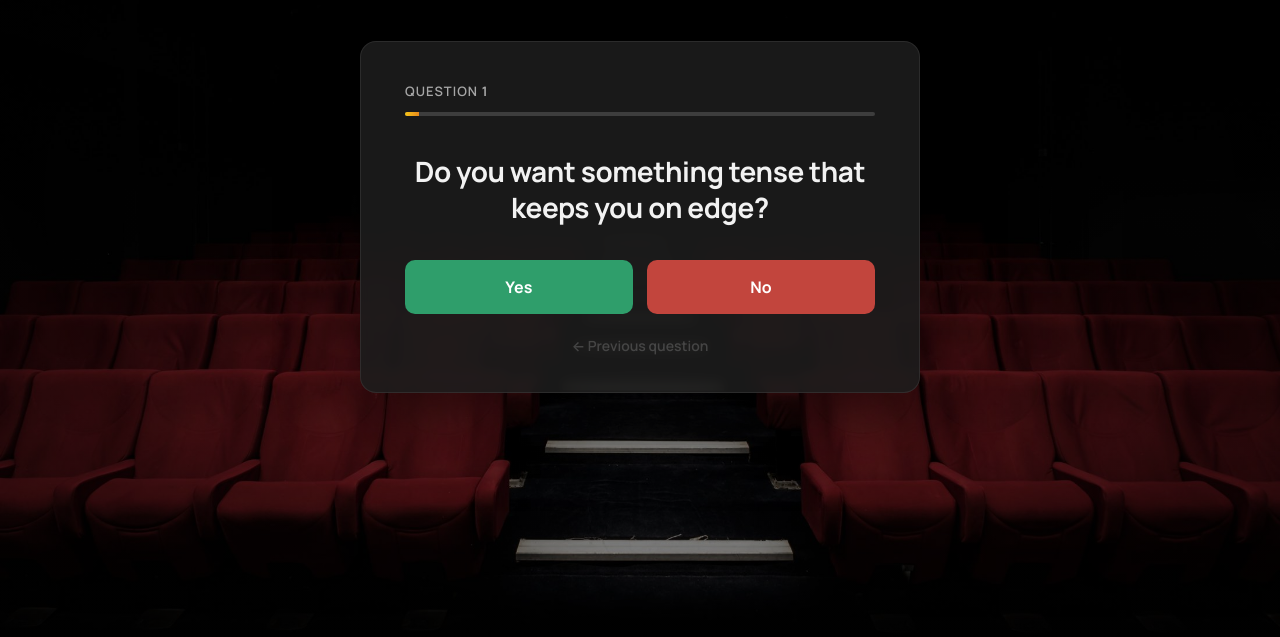
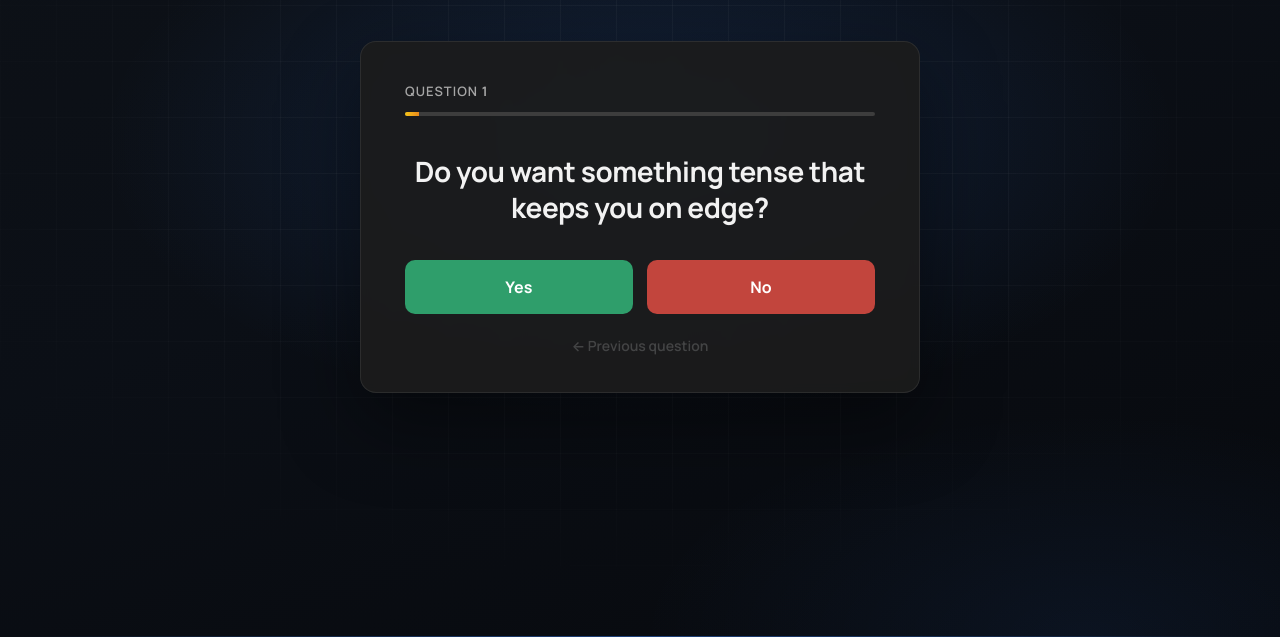
Before and after one commit to kavichander/kavismovies.com, a plain HTML site: page kavismovies/index.html in a window 1280 px wide. Shown: the part 163-800 px from the top of the page. Drawn offline with Linux system fonts and the light colour scheme.

Commit message:
Swap theater photo for a dark corporate background
Charcoal-to-navy gradient with a faint grid and a soft blue glow that
matches the logo. Removes the unused bg.jpg.

Co-Authored-By: Claude Opus 5.5 <noreply@anthropic.com>
Claude-Session: https://claude.ai/code/session_01USczdAuKaTkFEsqn1yb8Xe

```diff
--- a/kavismovies/index.html
+++ b/kavismovies/index.html
@@ -32,14 +32,26 @@
     overflow-x: hidden;
   }
 
-  /* Background photo */
+  /* Background: dark, corporate */
   .backdrop {
-    position: fixed; inset: 0; z-index: 0;
-    background: #000 url("bg.jpg") center 70% / cover no-repeat;
+    position: fixed; inset: 0; z-index: 0; overflow: hidden;
+    background:
+      radial-gradient(ellipse 60% 50% at 50% 38%, rgba(58,134,255,.16), transparent 70%),
+      radial-gradient(ellipse 50% 40% at 85% 100%, rgba(58,134,255,.08), transparent 70%),
+      linear-gradient(160deg, #0d1117 0%, #0b0f16 45%, #07090d 100%);
+  }
+  .backdrop::before {
+    content: ""; position: absolute; inset: 0;
+    background-image:
+      linear-gradient(rgba(255,255,255,.035) 1px, transparent 1px),
+      linear-gradient(90deg, rgba(255,255,255,.035) 1px, transparent 1px);
+    background-size: 56px 56px;
+    -webkit-mask-image: radial-gradient(ellipse 75% 65% at 50% 42%, #000 30%, transparent 85%);
+    mask-image: radial-gradient(ellipse 75% 65% at 50% 42%, #000 30%, transparent 85%);
   }
   .backdrop::after {
-    content: ""; position: absolute; inset: 0;
-    background: radial-gradient(ellipse at center 45%, rgba(0,0,0,.15), rgba(0,0,0,.55) 75%);
+    content: ""; position: absolute; left: 0; right: 0; bottom: 0; height: 1px;
+    background: linear-gradient(90deg, transparent, rgba(58,134,255,.45), transparent);
   }
 
   .top-left {
```
Also changed, not shown: kavismovies/bg.jpg (deleted).
